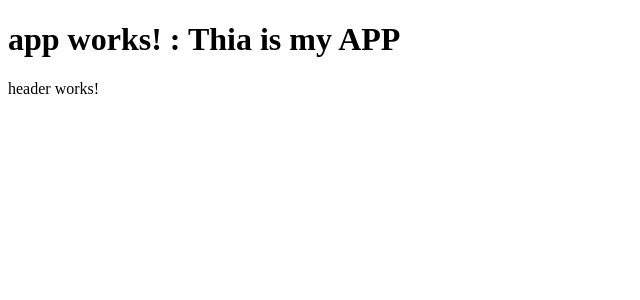
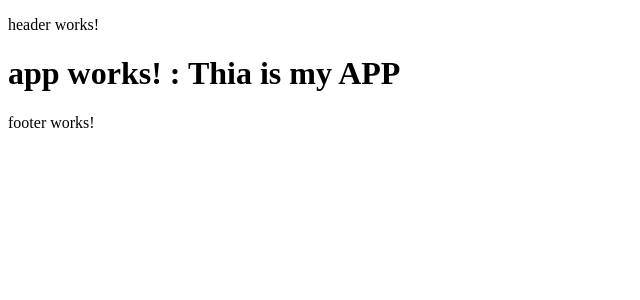
Before and after one commit to bomb0069/ng2_learning, an Angular app: page / in a window 1280 px wide. Shown: the top 300 px of the page, without its empty margins (0-640 px from the left). Built offline with nearby package versions, Linux system fonts and the light colour scheme.

Commit message:
add header and footer into app html

```diff
--- a/src/app/app.component.html
+++ b/src/app/app.component.html
@@ -1,5 +1,6 @@
+<app-header>Waiting Header</app-header>
 <h1>
   {{title}} : Thia is my APP
 </h1>
 
-<app-header>Waiting Header</app-header>
+<app-footer>WAting Footer</app-footer>
```
